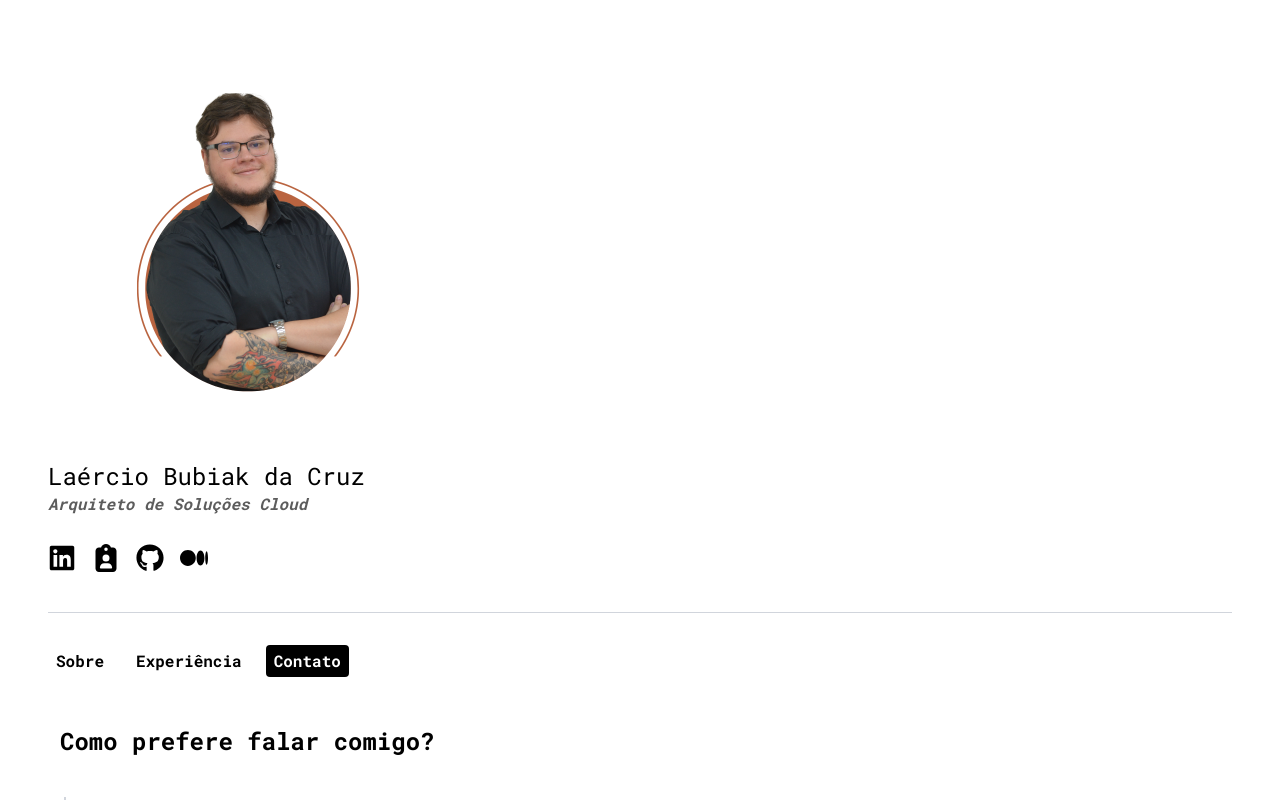
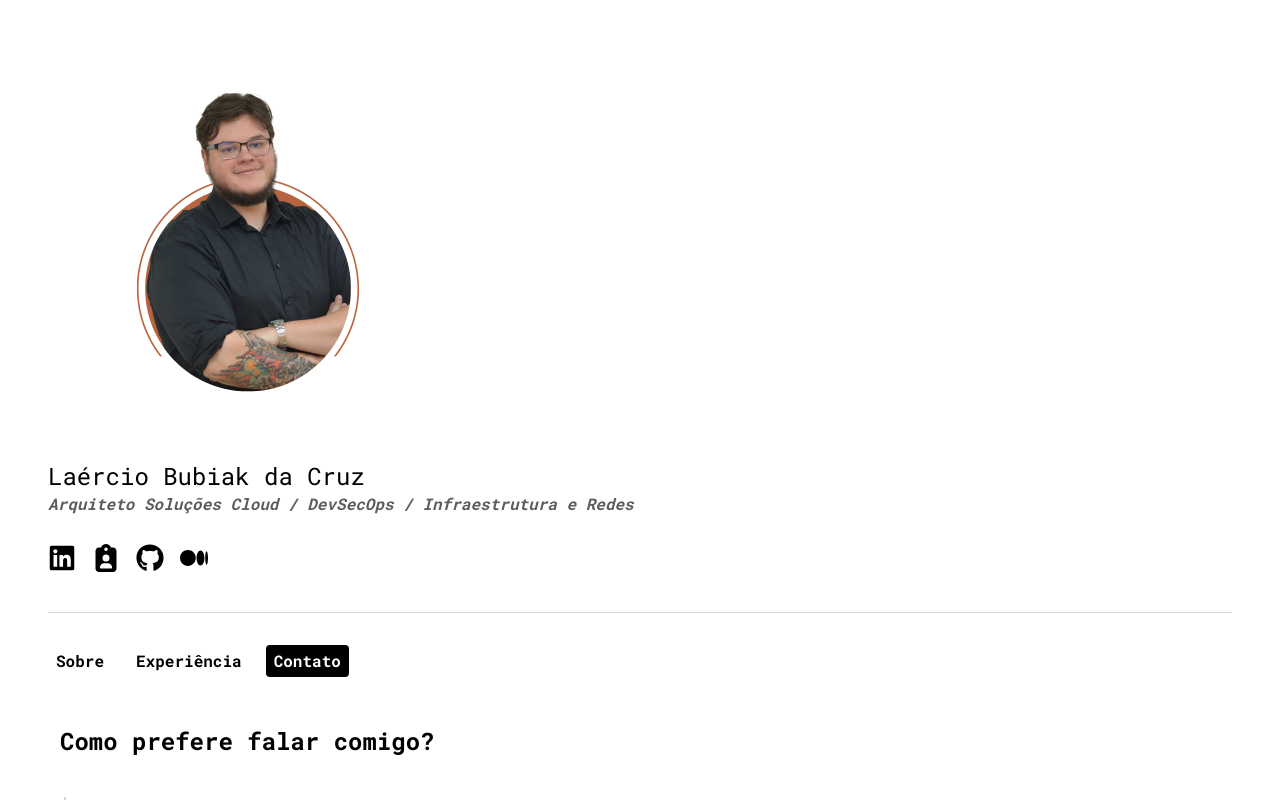
Before and after one commit to LaercioMLB/portfolio-laercio-2025, a React (Vite) app: page /contact in a window 1280 px wide. Shown: the top 800 px of the page. Built offline with nearby package versions, Linux system fonts and the light colour scheme.

Commit message:
change bio

```diff
--- a/src/components/TabMenu/index.tsx
+++ b/src/components/TabMenu/index.tsx
@@ -23,7 +23,7 @@ export default function TabMenu() {
         Laércio Bubiak da Cruz
       </p>
       <p className="text-[#5C5C5C] text-center text-base italic font-semibold mb-5">
-        Arquiteto de Soluções Cloud
+        Arquiteto Soluções Cloud / DevSecOps / Infraestrutura e Redes
       </p>
       <div className="flex items-center space-x-4 mt-2 mb-2">
         <a
```
